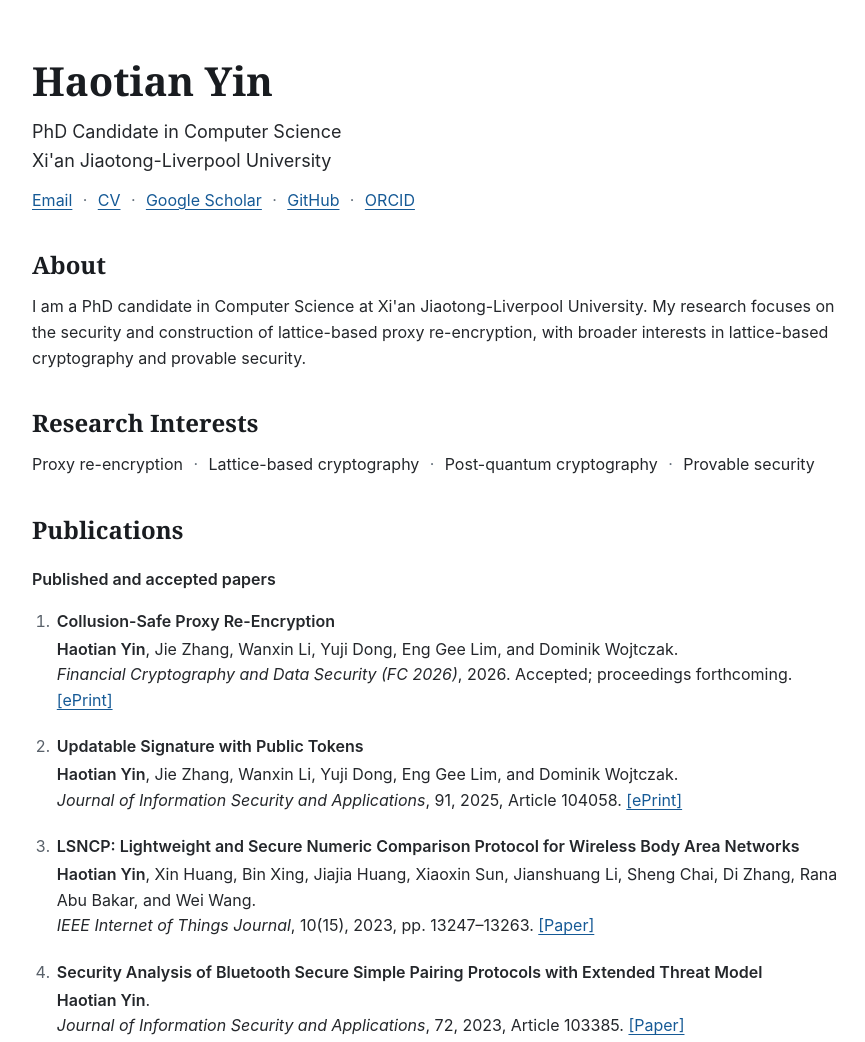
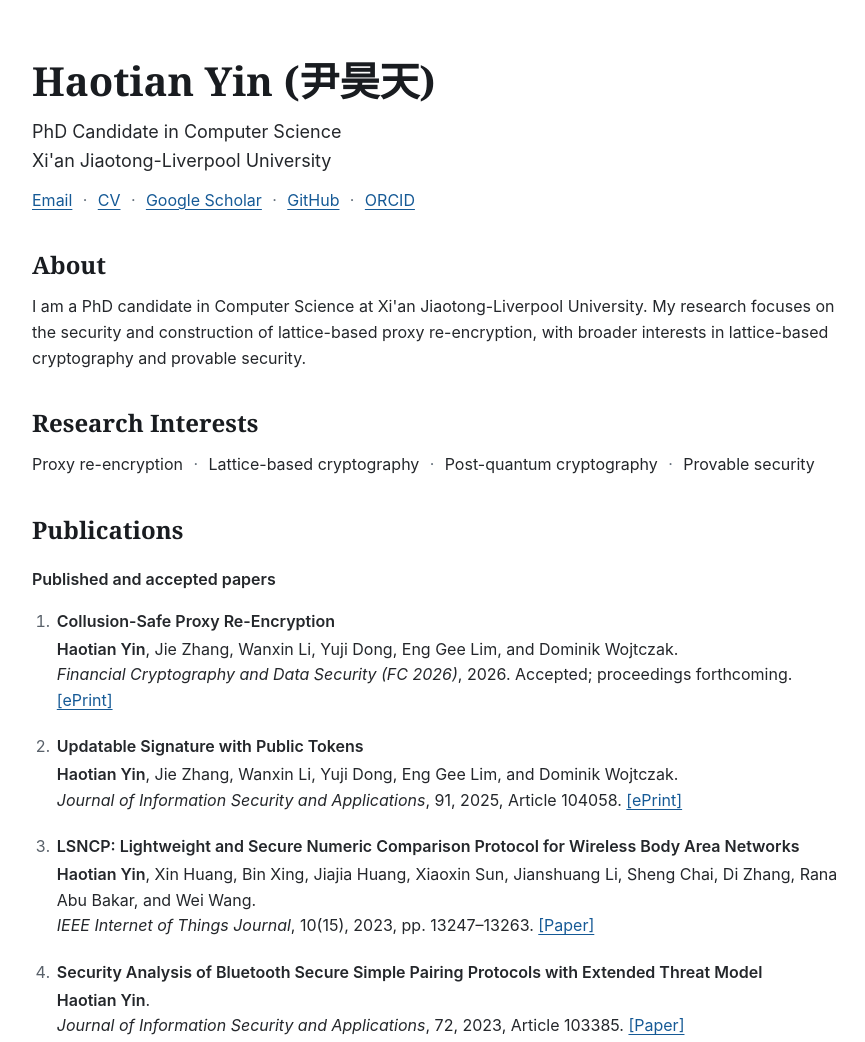
Before and after one commit to coro-afk/coro-afk.github.io, a plain HTML site: page index.html in a window 1280 px wide. Shown: the top 1042 px of the page, without its empty margins (200-1065 px from the left). Drawn offline with Linux system fonts and the light colour scheme.

Commit message:
Add Chinese name to header

```diff
--- a/index.html
+++ b/index.html
@@ -9,7 +9,7 @@
 </head>
 <body>
   <header>
-    <h1>Haotian Yin</h1>
+    <h1>Haotian Yin (尹昊天)</h1>
     <p class="position">PhD Candidate in Computer Science<br>
       Xi'an Jiaotong-Liverpool University</p>
     <nav aria-label="Contact and academic profiles">
```
